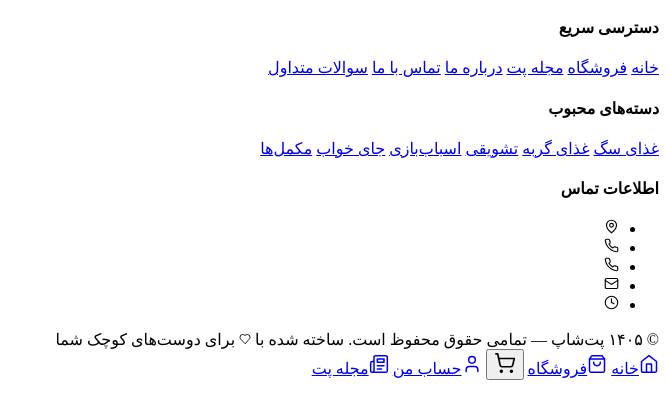
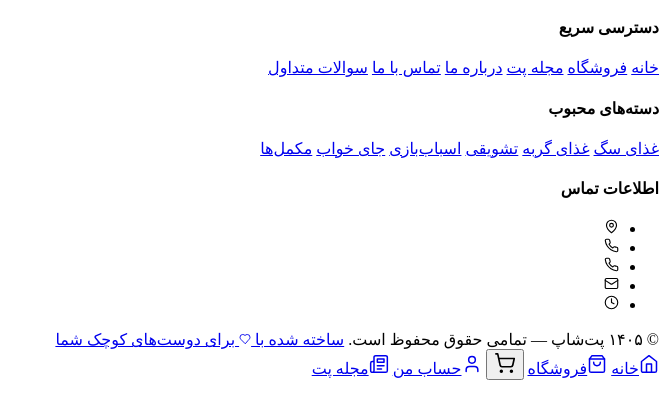
Before and after one commit to babyzed/petshopweb, a website with bundled scripts: page public/index.html in a window 1280 px wide. Shown: the part 290-708 px from the top of the page, without its empty margins (613-1280 px from the left). Built offline with nearby package versions, Linux system fonts and the light colour scheme; files whose address does not match are found by name.

Commit message:
افزودن لینک zenoxweb.ir به فوتر (ساخته شده با)
Co-authored-by: arena-agent <297053741+arena-agent@users.noreply.github.com>

```diff
--- a/public/css/store.css
+++ b/public/css/store.css
@@ -726,6 +726,14 @@ input, select, textarea { font-family: inherit; color: inherit; }
   font-size: 12px; color: #8A7B63; flex-wrap: wrap;
 }
 .f-bottom svg { color: var(--danger); }
+.f-made {
+  display: inline-flex; align-items: center; gap: 5px;
+  color: #A2947C; text-decoration: none;
+  transition: color .2s, transform .2s;
+}
+.f-made svg { color: var(--danger); vertical-align: -2px; }
+.f-made:hover { color: #fff; }
+.f-made:hover svg { transform: scale(1.2); }
 
 /* ---------- Cart Drawer ---------- */
 .cart-drawer {
--- a/public/js/components.js
+++ b/public/js/components.js
@@ -456,7 +456,7 @@ export async function renderFooter() {
       </div>
       <div class="f-bottom">
         <span>© ۱۴۰۵ پت‌شاپ — تمامی حقوق محفوظ است.</span>
-        <span>ساخته شده با ${ic('heart', 12)} برای دوست‌های کوچک شما</span>
+        <a class="f-made" href="https://zenoxweb.ir" target="_blank" rel="noopener" title="zenoxweb.ir">ساخته شده با ${ic('heart', 12)} برای دوست‌های کوچک شما</a>
       </div>
     </div>
   </div>`;
```
